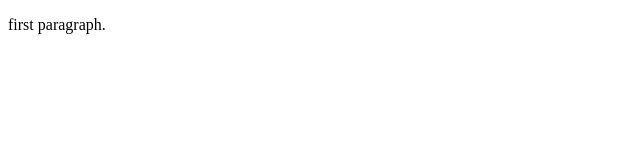
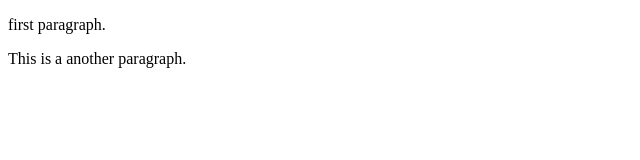
Before and after one commit to foochexuian/learning-git, a plain HTML site: page index.html in a window 1280 px wide. Shown: the whole page, without its empty margins (0-640 px from the left). Drawn offline with Linux system fonts and the light colour scheme.

Commit message:
added another p tag

```diff
--- a/index.html
+++ b/index.html
@@ -6,6 +6,5 @@
 <body>
 
 <p>first paragraph.</p>
-
-</body>
+<p>This is a another paragraph.</p>
 </html>
```
